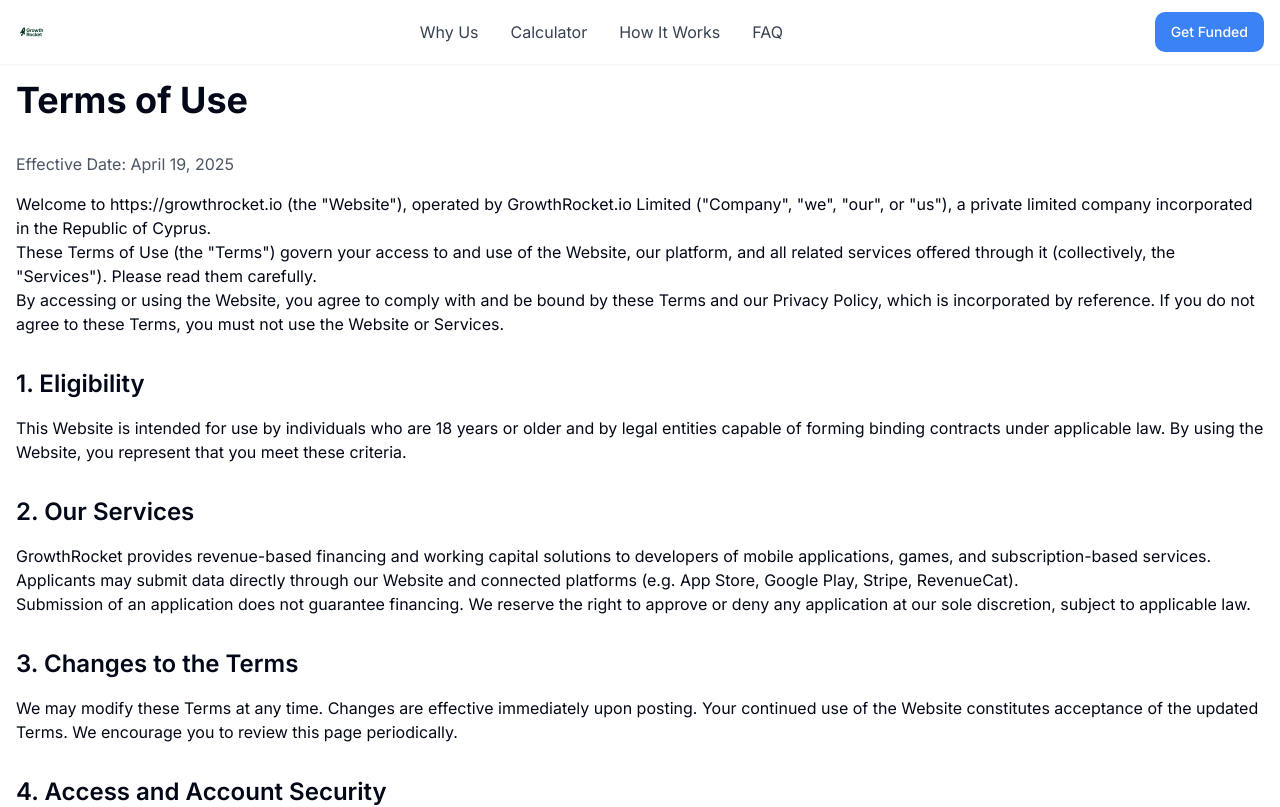
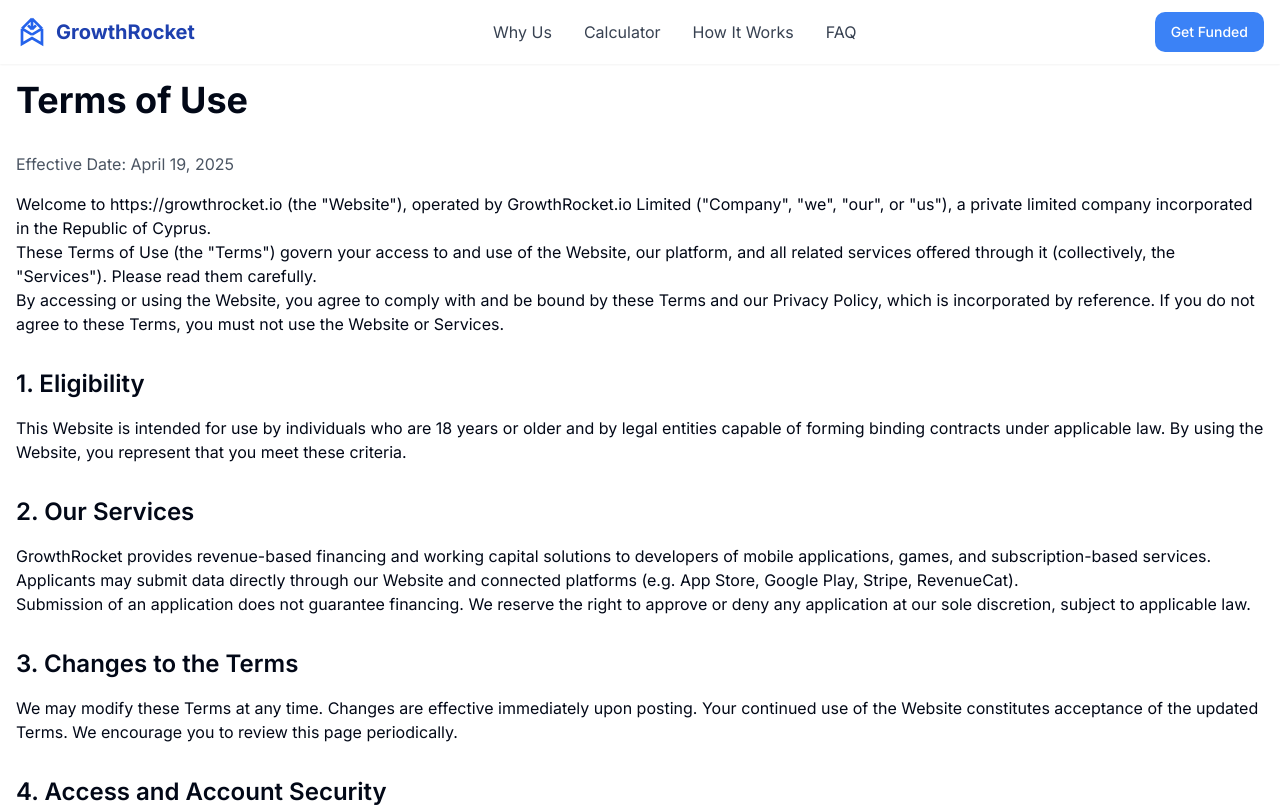
Before and after one commit to tmaksimov/rocket-growth-funding, a React (Vite) app: page /terms-of-use in a window 1280 px wide. Shown: the top 807 px of the page. Built offline with nearby package versions, Linux system fonts and the light colour scheme.

Commit message:
Reverted to edit edt-45baef70-59a5-4ba6-80f8-c17da1a89853: "Fix: FaqSection syntax errors
Fix syntax errors in FaqSection.tsx related to string formatting and unexpected characters."

```diff
--- a/src/components/Footer.tsx
+++ b/src/components/Footer.tsx
@@ -1,16 +1,18 @@
+
 import React from "react";
 import { Link } from "react-router-dom";
 import { Facebook, Twitter, Instagram, Linkedin, Mail, Phone } from "lucide-react";
-import Logo from "./Logo";
 
 const Footer = () => {
-  return (
-    <footer className="bg-gray-900 text-gray-300">
+  return <footer className="bg-gray-900 text-gray-300">
       <div className="container mx-auto px-4 py-16">
         <div className="grid grid-cols-1 md:grid-cols-2 lg:grid-cols-4 gap-8">
           <div>
             <div className="flex items-center mb-6">
-              <Logo />
+              <svg viewBox="0 0 24 24" className="w-8 h-8 text-white mr-2" fill="none" stroke="currentColor" strokeWidth="2">
+                <path d="M12 2L4.5 9.5M12 2l7.5 7.5M12 2v8m0 0l-3-3m3 3l3-3M4.5 9.5V21l7.5-4.5 7.5 4.5V9.5M4.5 9.5L12 14m7.5-4.5L12 14" />
+              </svg>
+              <span className="text-xl font-bold text-white">GrowthRocket</span>
             </div>
             <p className="mb-6">
               Fast and flexible funding for app and game developers.
@@ -73,8 +75,6 @@ const Footer = () => {
           <p>&copy; {new Date().getFullYear()} GrowthRocket. All rights reserved.</p>
         </div>
       </div>
-    </footer>
-  );
+    </footer>;
 };
-
 export default Footer;
--- a/src/components/FundingCalculator.tsx
+++ b/src/components/FundingCalculator.tsx
@@ -123,6 +123,7 @@ const FundingCalculator: React.FC<CalculatorProps> = ({ openContactForm }) => {
                     <div key={index} className="flex justify-between items-center">
                       <div>
                         <div className="font-medium">{payment.date}</div>
+                        <div className="text-sm text-gray-500">{payment.percentage}% of principal</div>
                       </div>
                       <div className="font-semibold">${formatNumber(payment.amount)}</div>
                     </div>
--- a/src/components/Logo.tsx
+++ /dev/null
@@ -1,16 +0,0 @@
-
-import React from "react";
-
-const Logo = ({ className = "" }: { className?: string }) => {
-  return (
-    <div className={`flex items-center gap-2 ${className}`}>
-      <img
-        src="/lovable-uploads/b377b433-16a0-4b0e-bd37-5957a4004bfa.png"
-        alt="GrowthRocket Logo"
-        className="h-8 text-blue-600"
-      />
-    </div>
-  );
-};
-
-export default Logo;
--- a/src/components/Navbar.tsx
+++ b/src/components/Navbar.tsx
@@ -1,7 +1,6 @@
 import React, { useState } from "react";
 import { Menu, X } from "lucide-react";
 import { Button } from "@/components/ui/button";
-import Logo from "./Logo";
 
 const Navbar = ({ openContactForm }: { openContactForm: () => void }) => {
   const [isMenuOpen, setIsMenuOpen] = useState(false);
@@ -11,7 +10,16 @@ const Navbar = ({ openContactForm }: { openContactForm: () => void }) => {
       <div className="container mx-auto px-4 py-3 flex items-center justify-between">
         <div className="flex items-center">
           <a href="/" className="flex items-center gap-2">
-            <Logo />
+            <svg
+              viewBox="0 0 24 24"
+              className="w-8 h-8 text-blue-600"
+              fill="none"
+              stroke="currentColor"
+              strokeWidth="2"
+            >
+              <path d="M12 2L4.5 9.5M12 2l7.5 7.5M12 2v8m0 0l-3-3m3 3l3-3M4.5 9.5V21l7.5-4.5 7.5 4.5V9.5M4.5 9.5L12 14m7.5-4.5L12 14" />
+            </svg>
+            <span className="text-xl font-bold text-blue-800">GrowthRocket</span>
           </a>
         </div>
 
```
Also changed, not shown: public/lovable-uploads/7e45bec6-8e1f-4d19-b656-023140c9f950.png (deleted), public/lovable-uploads/b377b433-16a0-4b0e-bd37-5957a4004bfa.png (deleted).
